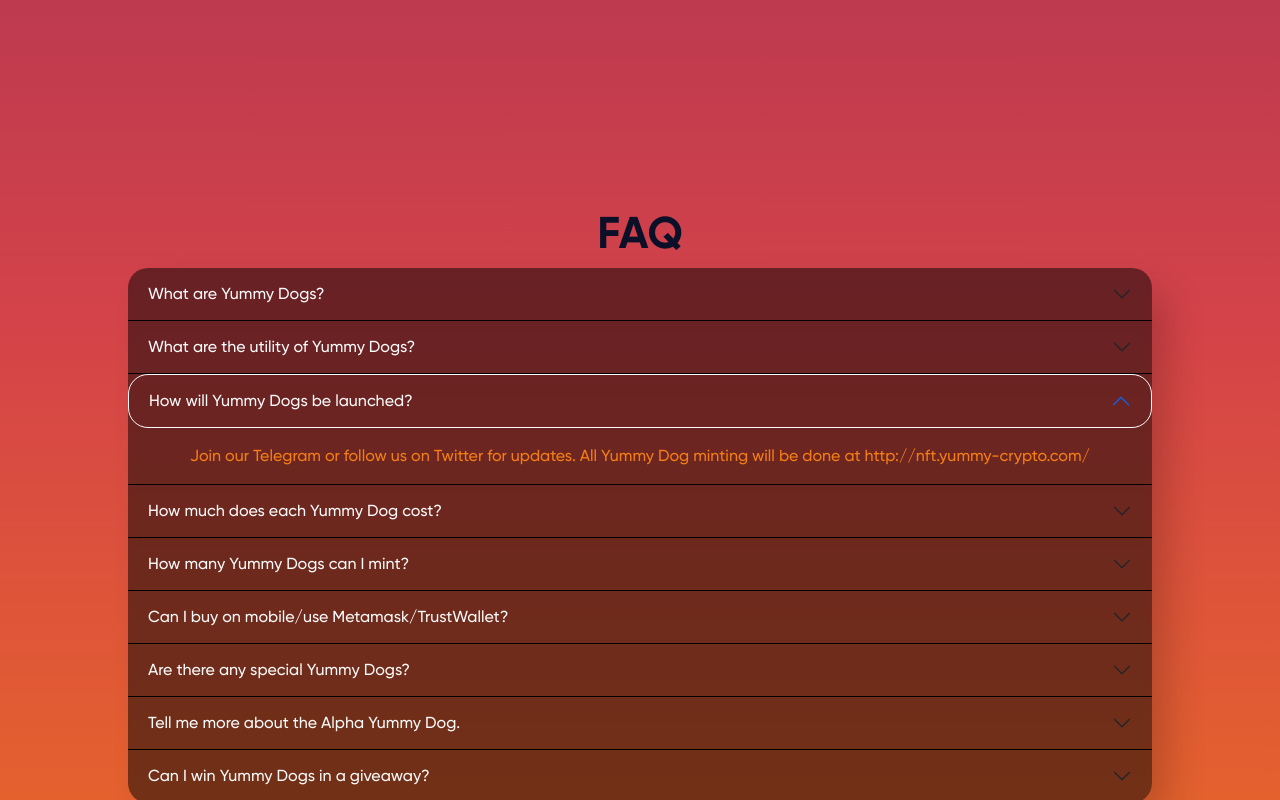
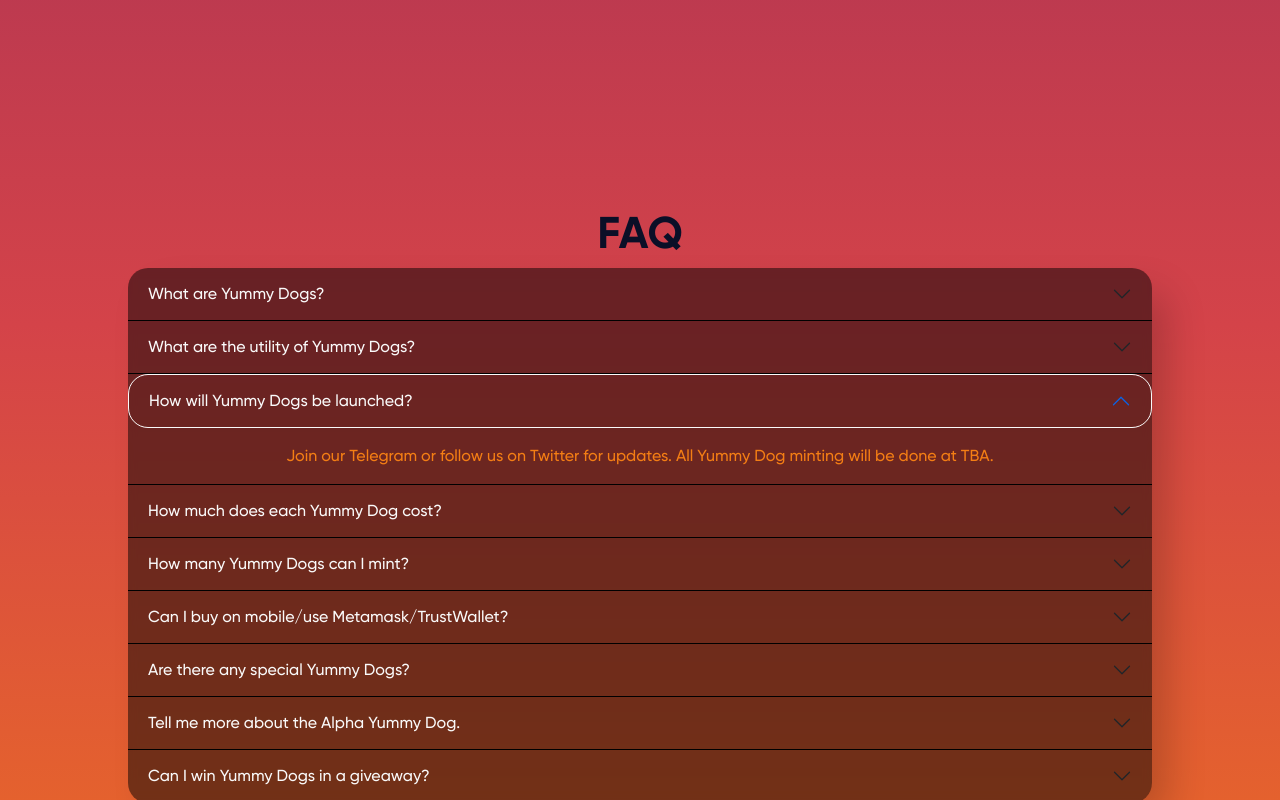
Before and after one commit to DaneAlanS/yummy-redesign-host-restructure, a React (Create React App) app: page /nft in a window 1280 px wide. Both pictures are taken after a click on the button "How will Yummy Dogs be launched?". Shown: the part 2462-3262 px from the top of the page. Built offline with nearby package versions, Linux system fonts and the light colour scheme.

Commit message:
changed NFT link options

```diff
--- a/src/components/AccordionFN.js
+++ b/src/components/AccordionFN.js
@@ -27,7 +27,7 @@
   <Accordion.Item eventKey="2">
     <Accordion.Header>How will Yummy Dogs be launched?</Accordion.Header>
     <Accordion.Body>
-      Join our Telegram or follow us on Twitter for updates. All Yummy Dog minting will be done at http://nft.yummy-crypto.com/
+      Join our Telegram or follow us on Twitter for updates. All Yummy Dog minting will be done at TBA.
     </Accordion.Body>
   </Accordion.Item>
 
@@ -35,7 +35,7 @@
   <Accordion.Item eventKey="3">
     <Accordion.Header>How much does each Yummy Dog cost?</Accordion.Header>
     <Accordion.Body>
-      0.2 BNB
+      0.2 BNB.
     </Accordion.Body>
   </Accordion.Item>
 
--- a/src/components/HomePage.js
+++ b/src/components/HomePage.js
@@ -22,7 +22,7 @@
       <div className="landing-wrapper">
         <h1 className="fluid-type">Together We're <span style={{color:"#F47E14"}}>Changing Lives</span> Across The Globe.</h1>
         <h3>Yummy Crypto is a project launched on May 1st with a clear vision to deliver value to holders via <span style={{color:"#F47E14"}}>Growth Fund</span> while providing contributions to help solve some of the world's most pressing issues.</h3>
-         <Button className="nft-button" href="/NFT" target="_blank" rel="noreferrer noopener">NEW Yummy NFTs!</Button>
+         <Button className="nft-button" href="/NFT">NEW Yummy NFTs!</Button>
         <div className="video-wrapper">
           <iframe width="560" height="315" src="https://www.youtube.com/embed/suY1heK1MA0" title="YouTube video player" frameborder="0" allow="accelerometer; autoplay; clipboard-write; encrypted-media; gyroscope; picture-in-picture" allowfullscreen></iframe>
           <div className="contract-address">Contract Address: <span>0xB003C68917BaB76812797d1b8056822f48E2e4fe</span></div>
--- a/src/components/Navigation.js
+++ b/src/components/Navigation.js
@@ -37,7 +37,7 @@
                 </div>
                 </NavDropdown>
 
-                <Nav.Link href="/NFT" target="_blank" rel="noreferrer noopener">Yummy NFTs</Nav.Link>
+                <Nav.Link href="/NFT">Yummy NFTs</Nav.Link>
                 <Nav.Link href="https://yummycryptomerch.com/" target="_blank" rel="noreferrer noopener">Merchandise</Nav.Link>
 
                 <div className='nav-socials'>
```
Also changed, not shown: 1 other file (tests, documents, lock files or other folders).
